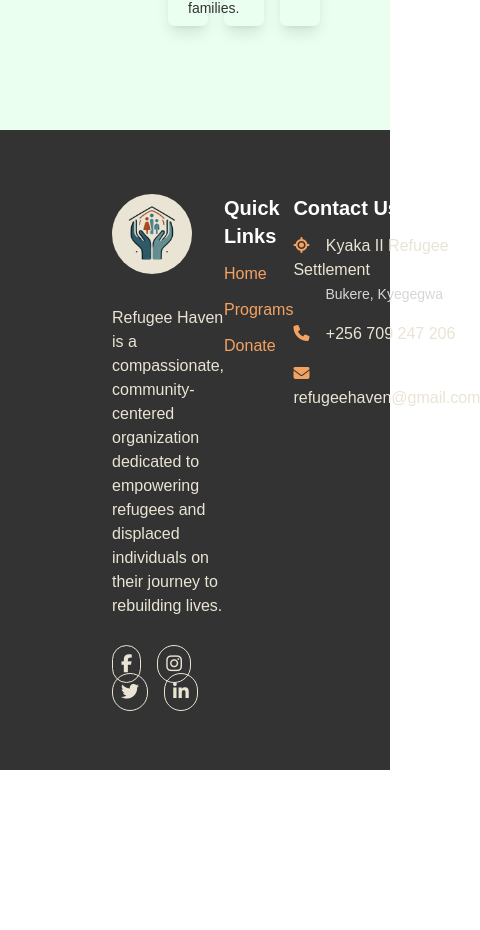
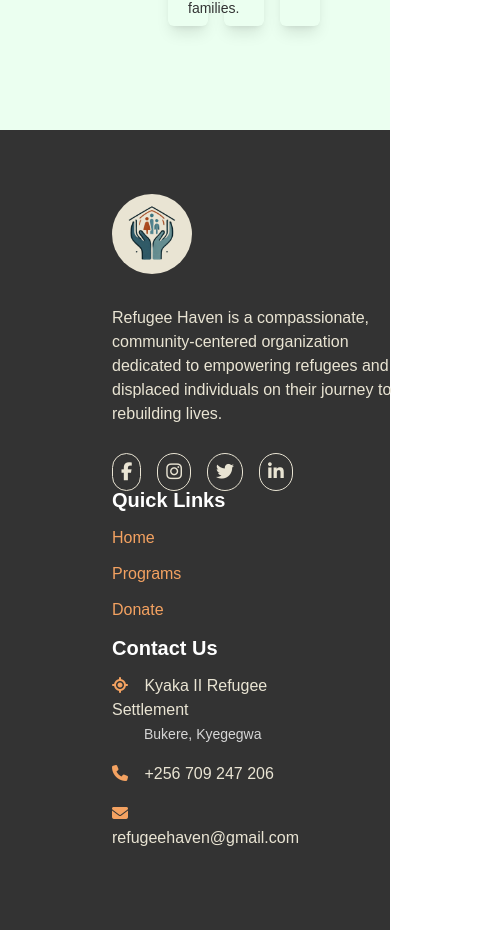
Before and after one commit to Ntihanabayo-Alphonse/Refugee-Haven, a React (Vite) app in the folder refugee-haven/: page / in a window 390 px wide. Shown: the part 5614-6544 px from the top of the page, 480 px wide, since content can reach past the window. Before the commit the page ends 6384 px from the top, so only its background shows below. Built offline with nearby package versions, Linux system fonts and the light colour scheme.

Commit message:
adjust footer responsiveness

```diff
--- a/refugee-haven/src/components/Footer.jsx
+++ b/refugee-haven/src/components/Footer.jsx
@@ -6,7 +6,7 @@ const Footer = () => {
     return (
         <>
             {/* Footer Section */}
-            <div className="footer flex justify-between px-28 py-16 bg-[#333333]">
+            <div className="footer flex justify-between flex-col sm:flex-row px-28 py-16 bg-[#333333]">
                 <div className="organization-details w-[300px]">
                     <div className="logo h-20 w-20 bg-[#E9E4D3] rounded-full">
                         <Link to="/"><img className='w-full h-full  object-cover' src={refugeeHavenLogo} alt="refugee haven logo" /></Link>
```
